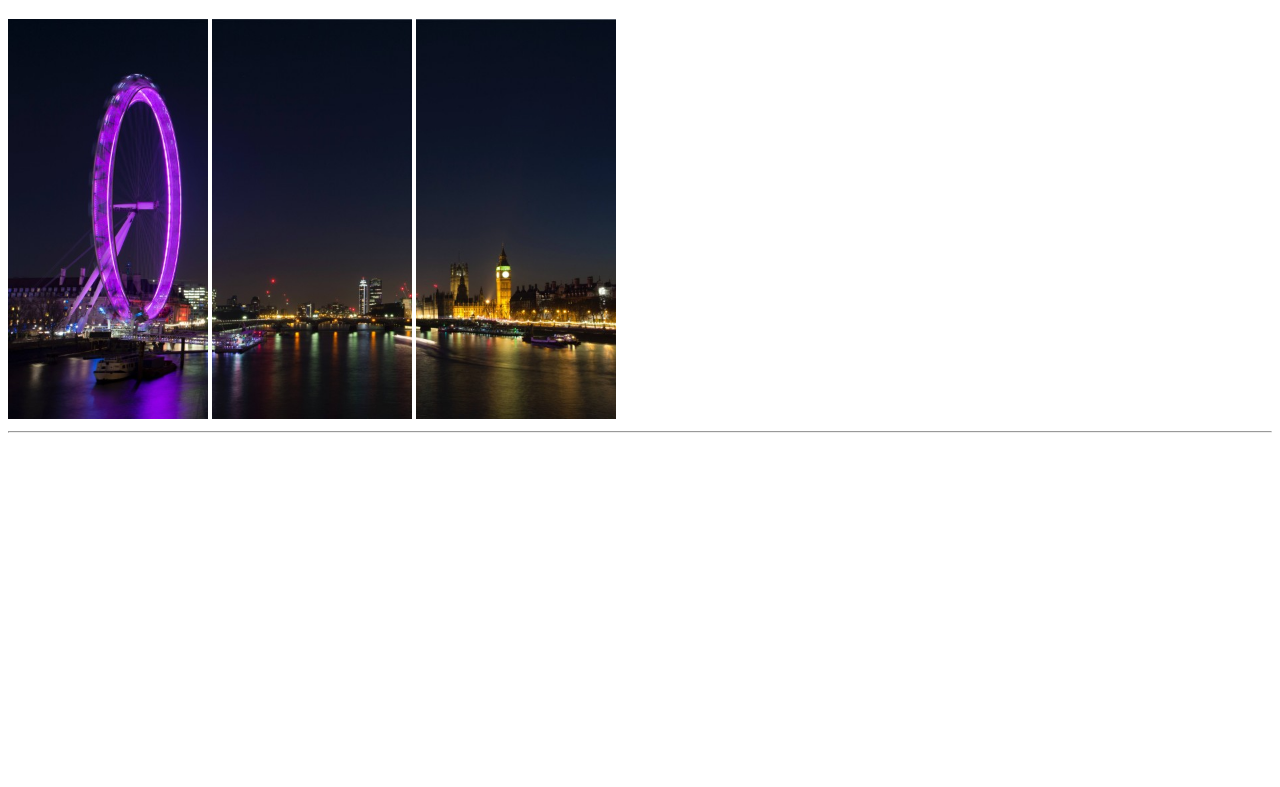
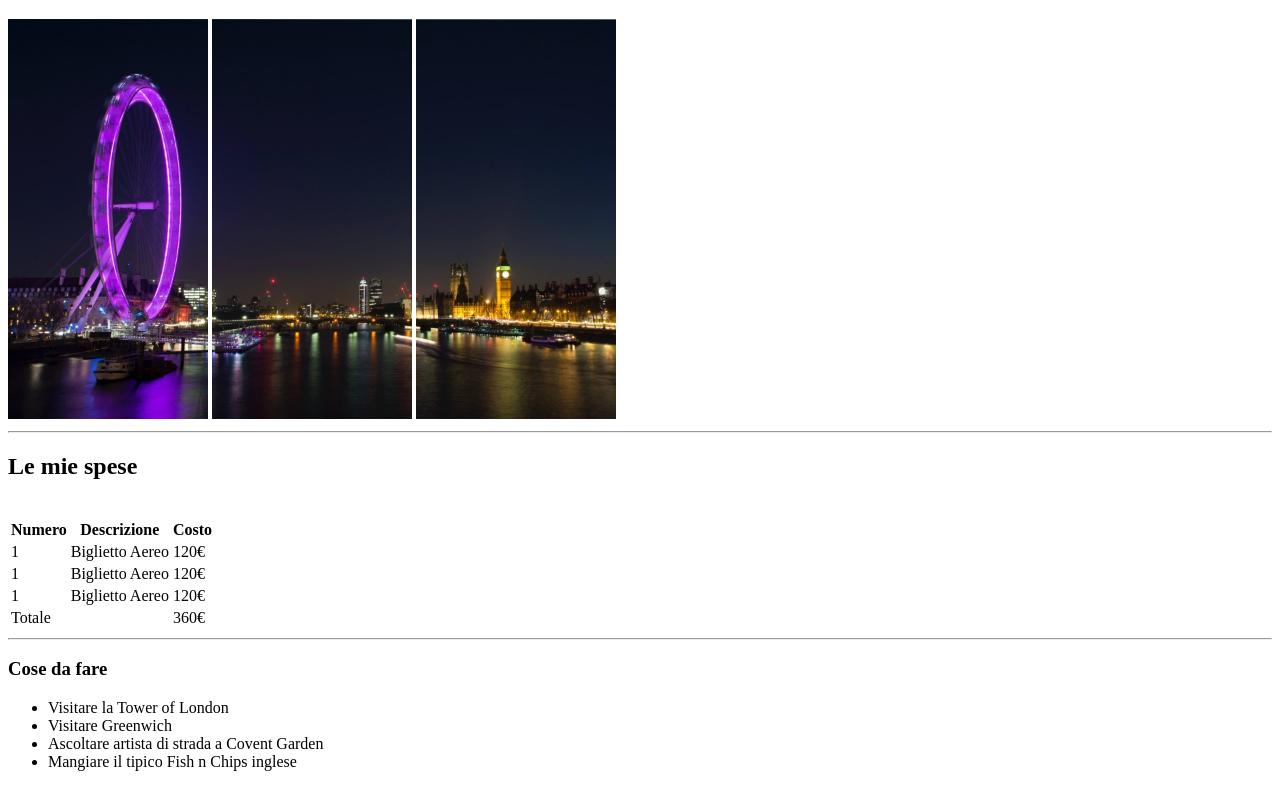
Before and after one commit to YilmazSedaghati/html-london-trip, a plain HTML site: page index.html in a window 1280 px wide. Shown: the part 79-866 px from the top of the page. Before the commit the page ends 800 px from the top, so only its background shows below. Drawn offline with Linux system fonts and the light colour scheme.

Commit message:
feat: inserting list on the main of the page

```diff
--- a/index.html
+++ b/index.html
@@ -8,7 +8,7 @@
 <body>
     <!-- head of page -->
     <header>
-        <h1><strong>Il mio viaggio a Londra</strong></h1>
+        <h1><strong> Il mio viaggio a Londra </strong></h1>
         <br>
     <img width="200" src="./img/img/pexels-bill-emrich-230794-0.jpg" alt="eye of london">
     <img width="200" src="./img/img/pexels-bill-emrich-230794-1.jpg" alt="Times river">
@@ -16,5 +16,57 @@
     <br>
     <hr>
     </header>
+    <!-- head end -->
+    <!-- main of page -->
+    <main>
+        <section>
+            <h2><strong> Le mie spese </strong></h2>
+            <br>
+            <!-- opening table -->
+            <table>
+                <thead>
+                    <tr>
+                        <th> Numero </th>
+                        <th> Descrizione </th>
+                        <th> Costo </th>
+                    </tr>
+                </thead>
+                <tbody>
+                    <tr>
+                        <td> 1 </td>
+                        <td> Biglietto Aereo </td>
+                        <td> 120€ </td>
+                    </tr>
+                    <tr>
+                        <td> 1 </td>
+                        <td> Biglietto Aereo </td>
+                        <td> 120€ </td>
+                    </tr>
+                    <tr>
+                        <td> 1 </td>
+                        <td> Biglietto Aereo </td>
+                        <td> 120€ </td>
+                    </tr>
+                </tbody>
+                <tfoot>
+                    <td colspan="2"> Totale </td>
+                    <td> 360€ </td>
+                </tfoot>
+            </table>
+            <!-- closing table -->
+        </section>
+        <hr>
+        <section>
+            <h3><strong> Cose da fare </strong></h3>
+            <!-- open unordered list -->
+             <ul>
+                <li &check> Visitare la Tower of London </li>
+                <li> Visitare Greenwich </li>
+                <li> Ascoltare artista di strada a Covent Garden </li>
+                <li> Mangiare il tipico Fish n Chips inglese </li>
+             </ul>
+
+        </section>
+    </main>
 </body>
 </html>
```
